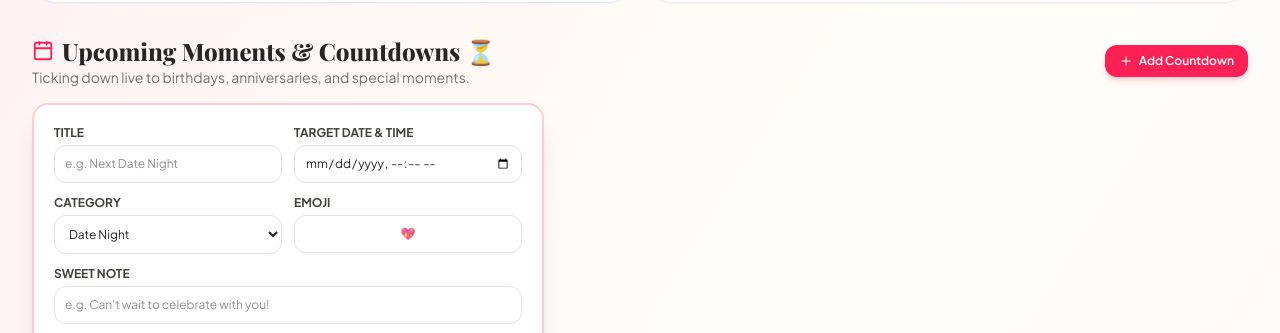
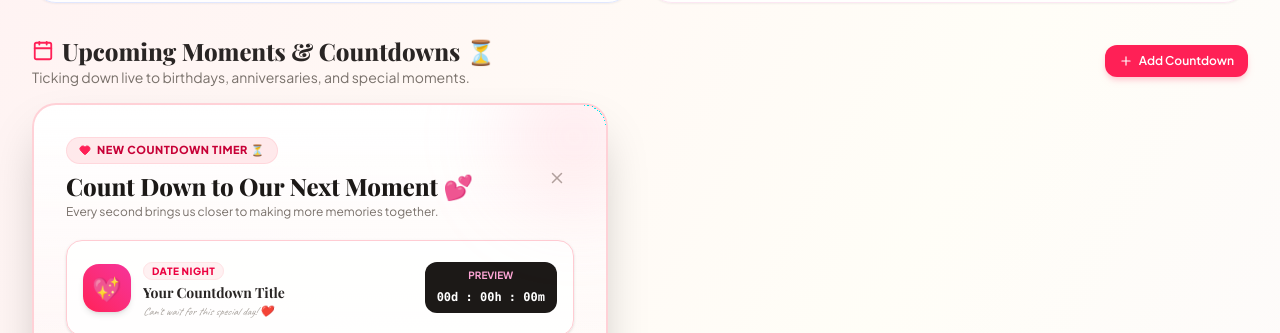
Before and after one commit to sahilshah935/our-universe, a React (Vite) app in the folder client/: page / in a window 1280 px wide. Both pictures are taken after a click on the button "Add Countdown". Shown: the part 467-800 px from the top of the page. Built offline with nearby package versions, Linux system fonts and the light colour scheme; no server answers; the database is empty; a web font is replaced by a local one.

Commit message:
Redesign Add Countdown UI with aesthetic live preview, emoji selector, category pills, and warm romantic styling

```diff
--- a/client/src/pages/DashboardView.tsx
+++ b/client/src/pages/DashboardView.tsx
@@ -6,8 +6,8 @@ import { CountdownCard } from '../components/CountdownCard';
 import { PolaroidCard } from '../components/PolaroidCard';
 import { Countdown, Memory, Partner } from '../types';
 import { coupleStore } from '../services/store';
-import { Heart, Plus, Calendar, Star, ArrowRight, Key, BookOpen } from 'lucide-react';
-import { motion } from 'framer-motion';
+import { Heart, Plus, Calendar, Star, ArrowRight, Key, BookOpen, X, Sparkles } from 'lucide-react';
+import { motion, AnimatePresence } from 'framer-motion';
 
 interface DashboardViewProps {
   onNavigate: (tab: string) => void;
@@ -150,93 +150,180 @@ export const DashboardView: React.FC<DashboardViewProps> = ({
           </button>
         </div>
 
-        {/* Add Countdown Form */}
+        {/* Add Countdown Form (Aesthetic Romantic Card) */}
+        <AnimatePresence>
           {isAddingCountdown && (
             <motion.div
-            initial={{ opacity: 0, y: -10 }}
-            animate={{ opacity: 1, y: 0 }}
-            className="p-5 rounded-2xl bg-white border-2 border-rose-200 shadow-xl max-w-lg"
+              initial={{ opacity: 0, scale: 0.95, y: -10 }}
+              animate={{ opacity: 1, scale: 1, y: 0 }}
+              exit={{ opacity: 0, scale: 0.95, y: -10 }}
+              className="p-6 sm:p-8 rounded-3xl bg-linear-to-b from-white via-rose-50/40 to-pink-50/50 border-2 border-rose-200/90 shadow-2xl max-w-xl relative overflow-hidden"
             >
-            <form onSubmit={handleAddCountdown} noValidate className="space-y-3">
-              <div className="grid grid-cols-2 gap-3">
+              {/* Background Ambient Glow */}
+              <div className="absolute -top-10 -right-10 w-36 h-36 bg-rose-300/20 rounded-full blur-2xl pointer-events-none" />
+
+              <div className="flex items-center justify-between mb-5">
                 <div>
-                  <label className="block text-xs font-bold text-stone-700 uppercase mb-1">Title</label>
+                  <div className="inline-flex items-center gap-1.5 px-3 py-1 rounded-full bg-rose-100/80 text-rose-700 text-[11px] font-extrabold uppercase tracking-wider mb-1.5 border border-rose-200/60">
+                    <Heart size={12} className="fill-rose-500 text-rose-500" />
+                    New Countdown Timer ⏳
+                  </div>
+                  <h4 className="text-xl sm:text-2xl font-extrabold text-stone-900 font-serif-title">
+                    Count Down to Our Next Moment 💕
+                  </h4>
+                  <p className="text-stone-500 text-xs mt-0.5">
+                    Every second brings us closer to making more memories together.
+                  </p>
+                </div>
+                <button
+                  type="button"
+                  onClick={() => setIsAddingCountdown(false)}
+                  className="p-2 text-stone-400 hover:text-stone-700 rounded-full hover:bg-white/80 transition cursor-pointer"
+                >
+                  <X size={18} />
+                </button>
+              </div>
+
+              {/* Live Preview Card */}
+              <div className="p-4 rounded-2xl bg-white/90 border border-rose-200 shadow-sm mb-5 flex items-center justify-between gap-3">
+                <div className="flex items-center gap-3">
+                  <div className="w-12 h-12 rounded-2xl bg-linear-to-tr from-rose-500 to-pink-500 text-white flex items-center justify-center text-2xl shadow-md shrink-0">
+                    {newEmoji || '💖'}
+                  </div>
+                  <div>
+                    <span className="text-[10px] font-extrabold uppercase tracking-wider text-rose-600 px-2 py-0.5 bg-rose-50 rounded-full border border-rose-100">
+                      {newCategory}
+                    </span>
+                    <h5 className="font-bold text-stone-800 text-sm mt-0.5 font-serif-title line-clamp-1">
+                      {newTitle.trim() || 'Your Countdown Title'}
+                    </h5>
+                    <span className="text-[11px] text-stone-400 italic block line-clamp-1 font-handwriting text-base">
+                      {newDesc.trim() || "Can't wait for this special day! ❤️"}
+                    </span>
+                  </div>
+                </div>
+                <div className="px-3 py-1.5 rounded-xl bg-stone-900 text-white text-center shrink-0">
+                  <span className="text-[10px] uppercase font-bold text-pink-300 block">Preview</span>
+                  <span className="text-xs font-mono font-bold">00d : 00h : 00m</span>
+                </div>
+              </div>
+
+              <form onSubmit={handleAddCountdown} noValidate className="space-y-4">
+                {/* Title & Target Date */}
+                <div className="grid grid-cols-1 sm:grid-cols-2 gap-3.5">
+                  <div>
+                    <label className="block text-xs font-bold text-stone-700 uppercase mb-1">
+                      Countdown Title
+                    </label>
                     <input
                       type="text"
                       value={newTitle}
                       onChange={(e) => setNewTitle(e.target.value)}
-                    placeholder="e.g. Next Date Night"
-                    className="w-full p-2.5 text-xs rounded-xl border border-stone-200"
+                      placeholder="e.g. Next Cozy Date Night 🥐"
+                      className="w-full p-3 text-xs rounded-xl border border-stone-200 bg-white focus:outline-none focus:ring-2 focus:ring-rose-400 font-medium"
                       required
                     />
                   </div>
                   <div>
-                  <label className="block text-xs font-bold text-stone-700 uppercase mb-1">Target Date & Time</label>
+                    <label className="block text-xs font-bold text-stone-700 uppercase mb-1 flex items-center gap-1">
+                      <Calendar size={12} className="text-rose-500" /> Target Date & Time
+                    </label>
                     <input
                       type="datetime-local"
                       value={newDate}
                       onChange={(e) => setNewDate(e.target.value)}
-                    className="w-full p-2.5 text-xs rounded-xl border border-stone-200"
+                      className="w-full p-2.5 text-xs rounded-xl border border-stone-200 bg-white focus:outline-none focus:ring-2 focus:ring-rose-400 font-medium"
                       required
                     />
                   </div>
                 </div>
 
-              <div className="grid grid-cols-2 gap-3">
+                {/* Category Selection Pills */}
                 <div>
-                  <label className="block text-xs font-bold text-stone-700 uppercase mb-1">Category</label>
-                  <select
-                    value={newCategory}
-                    onChange={(e) => setNewCategory(e.target.value)}
-                    className="w-full p-2.5 text-xs rounded-xl border border-stone-200 bg-white"
+                  <label className="block text-xs font-bold text-stone-700 uppercase mb-1.5">
+                    Select Category
+                  </label>
+                  <div className="flex flex-wrap gap-1.5">
+                    {[
+                      { id: 'Birthday', label: '🎂 Birthday' },
+                      { id: 'Anniversary', label: '💍 Anniversary' },
+                      { id: 'Date Night', label: '🍷 Date Night' },
+                      { id: 'Travel', label: '✈️ Getaway' },
+                      { id: 'Special', label: '✨ Special Event' }
+                    ].map((cat) => (
+                      <button
+                        key={cat.id}
+                        type="button"
+                        onClick={() => setNewCategory(cat.id)}
+                        className={`px-3 py-1.5 rounded-xl text-xs font-bold transition cursor-pointer ${
+                          newCategory === cat.id
+                            ? 'bg-rose-500 text-white shadow-xs shadow-rose-200'
+                            : 'bg-white text-stone-600 border border-stone-200 hover:bg-rose-50 hover:text-rose-600'
+                        }`}
                       >
-                    <option value="Birthday">Birthday</option>
-                    <option value="Anniversary">Anniversary</option>
-                    <option value="Date Night">Date Night</option>
-                    <option value="Travel">Trip / Getaway</option>
-                    <option value="Special">Special Event</option>
-                  </select>
-                </div>
-                <div>
-                  <label className="block text-xs font-bold text-stone-700 uppercase mb-1">Emoji</label>
-                  <input
-                    type="text"
-                    value={newEmoji}
-                    onChange={(e) => setNewEmoji(e.target.value)}
-                    className="w-full p-2.5 text-xs rounded-xl border border-stone-200 text-center"
-                  />
+                        {cat.label}
+                      </button>
+                    ))}
                   </div>
                 </div>
 
+                {/* Emoji Palette Selector */}
                 <div>
-                <label className="block text-xs font-bold text-stone-700 uppercase mb-1">Sweet Note</label>
-                <input
-                  type="text"
+                  <label className="block text-xs font-bold text-stone-700 uppercase mb-1.5">
+                    Choose Countdown Icon / Emoji
+                  </label>
+                  <div className="flex items-center gap-2 overflow-x-auto pb-1 no-scrollbar">
+                    {['💖', '💍', '🎂', '🧸', '🍷', '✈️', '🏖️', '🍿', '🎡', '🥂', '🌸', '👑', '🍝', '🏡'].map((em) => (
+                      <button
+                        key={em}
+                        type="button"
+                        onClick={() => setNewEmoji(em)}
+                        className={`w-9 h-9 rounded-xl flex items-center justify-center text-lg transition cursor-pointer shrink-0 ${
+                          newEmoji === em
+                            ? 'bg-rose-100 border-2 border-rose-500 scale-110 shadow-xs'
+                            : 'bg-white border border-stone-200 hover:bg-rose-50'
+                        }`}
+                      >
+                        {em}
+                      </button>
+                    ))}
+                  </div>
+                </div>
+
+                {/* Sweet Note */}
+                <div>
+                  <label className="block text-xs font-bold text-stone-700 uppercase mb-1">
+                    Sweet Note / Message (Optional)
+                  </label>
+                  <textarea
                     value={newDesc}
                     onChange={(e) => setNewDesc(e.target.value)}
-                  placeholder="e.g. Can't wait to celebrate with you!"
-                  className="w-full p-2.5 text-xs rounded-xl border border-stone-200"
+                    placeholder="e.g. Can't wait to see your smile and celebrate together! ❤️"
+                    className="w-full p-3 text-xs rounded-xl border border-stone-200 bg-white focus:outline-none focus:ring-2 focus:ring-rose-400 font-handwriting text-lg resize-none"
+                    rows={2}
                   />
                 </div>
 
-              <div className="flex justify-end gap-2 pt-1">
+                {/* Action Buttons */}
+                <div className="flex items-center justify-end gap-2.5 pt-2">
                   <button
                     type="button"
                     onClick={() => setIsAddingCountdown(false)}
-                  className="py-1.5 px-3 text-xs font-medium text-stone-500 hover:bg-stone-100 rounded-lg"
+                    className="py-2.5 px-4 text-xs font-bold text-stone-500 hover:bg-stone-100 rounded-xl transition cursor-pointer"
                   >
                     Cancel
                   </button>
                   <button
                     type="submit"
-                  className="py-1.5 px-4 bg-rose-500 text-white rounded-lg text-xs font-semibold hover:bg-rose-600"
+                    className="py-2.5 px-6 bg-linear-to-r from-rose-500 via-pink-500 to-rose-600 hover:from-rose-600 hover:to-pink-600 text-white rounded-xl text-xs font-bold shadow-md shadow-rose-200 transition flex items-center gap-1.5 cursor-pointer hover:scale-105 active:scale-95"
                   >
-                  Start Countdown ⏰
+                    <Sparkles size={14} /> Start Our Countdown ⏳
                   </button>
                 </div>
               </form>
             </motion.div>
           )}
+        </AnimatePresence>
 
         {/* Countdowns Grid */}
         <div className="grid grid-cols-1 md:grid-cols-2 gap-4">
```
Lines whose indentation alone changed are shown as unchanged.
